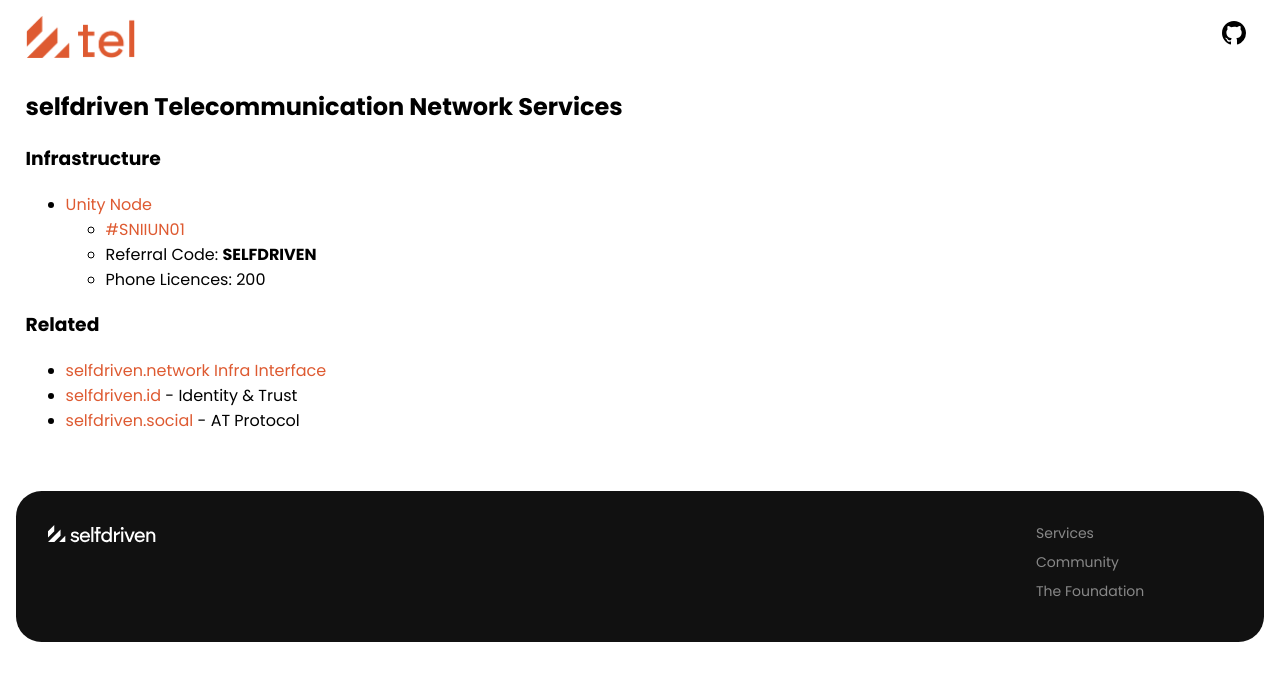
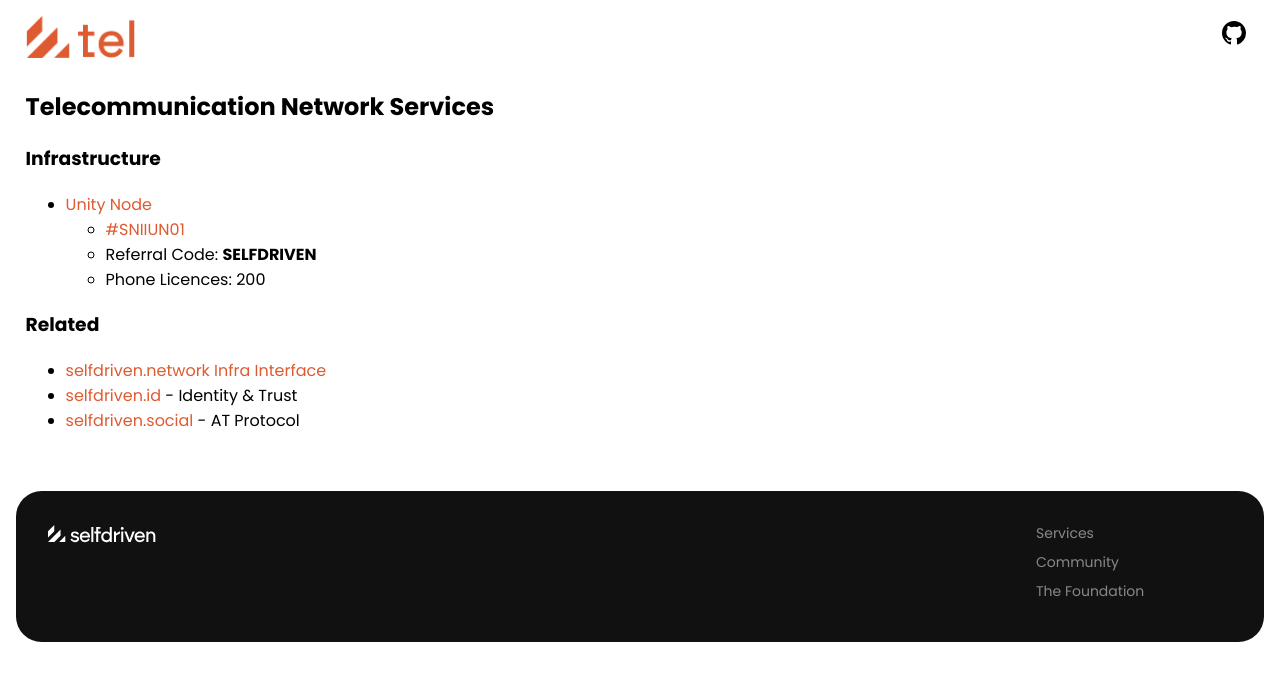
Before and after one commit to selfdriven-services/selfdriven-tel, a Jekyll site: the page built from docs/index.md, in a window 1280 px wide. Shown: the top 681 px of the page. Built offline with Jekyll 4.4.1, drawn with Linux system fonts in a browser that asks for light colours.

Commit message:
Update index.md

```diff
--- a/docs/index.md
+++ b/docs/index.md
@@ -3,7 +3,7 @@
 title: Home
 ---
 
-## selfdriven Telecommunication Network Services
+## Telecommunication Network Services
 
 ### Infrastructure
 - [Unity Node](https://unitynodes.io)
```
